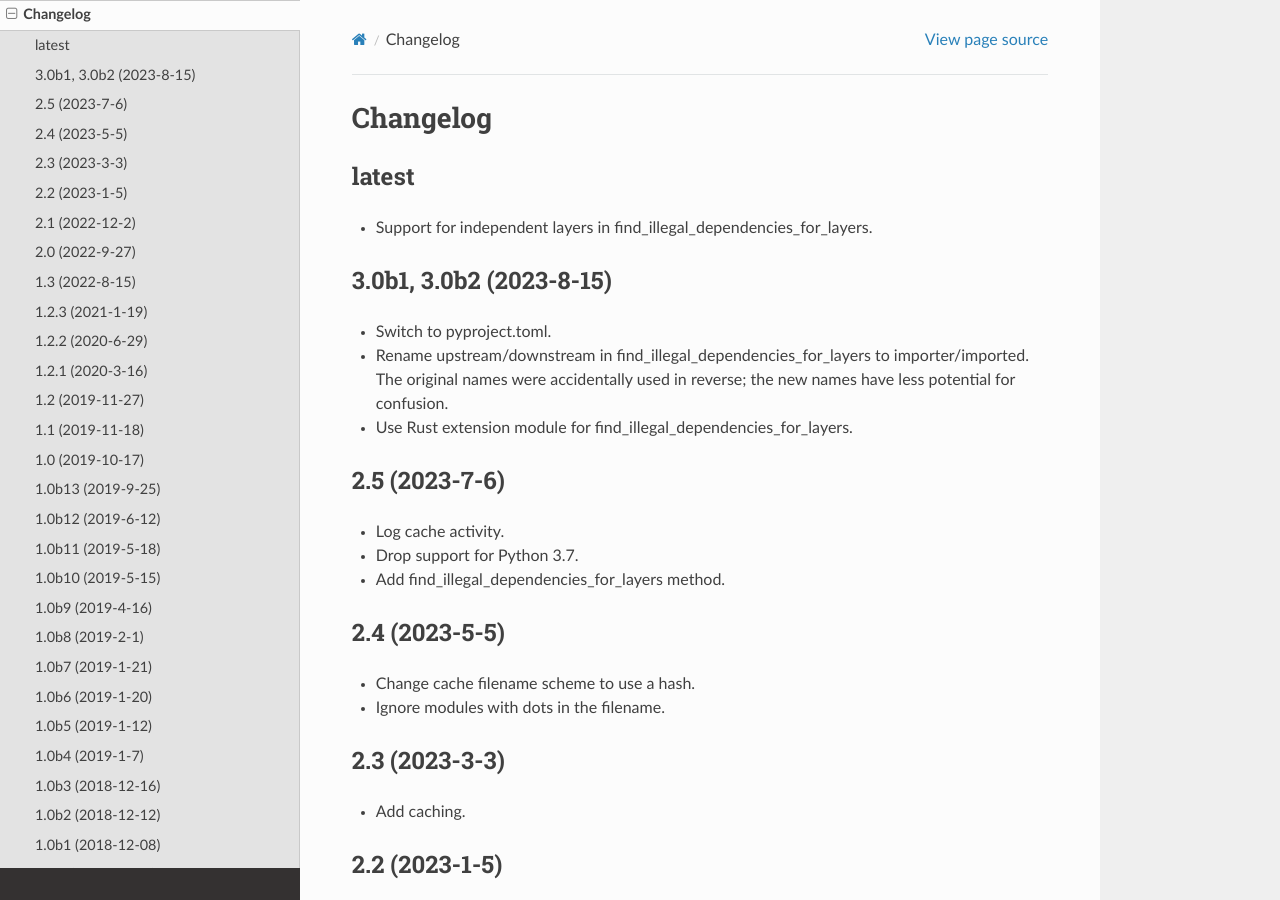
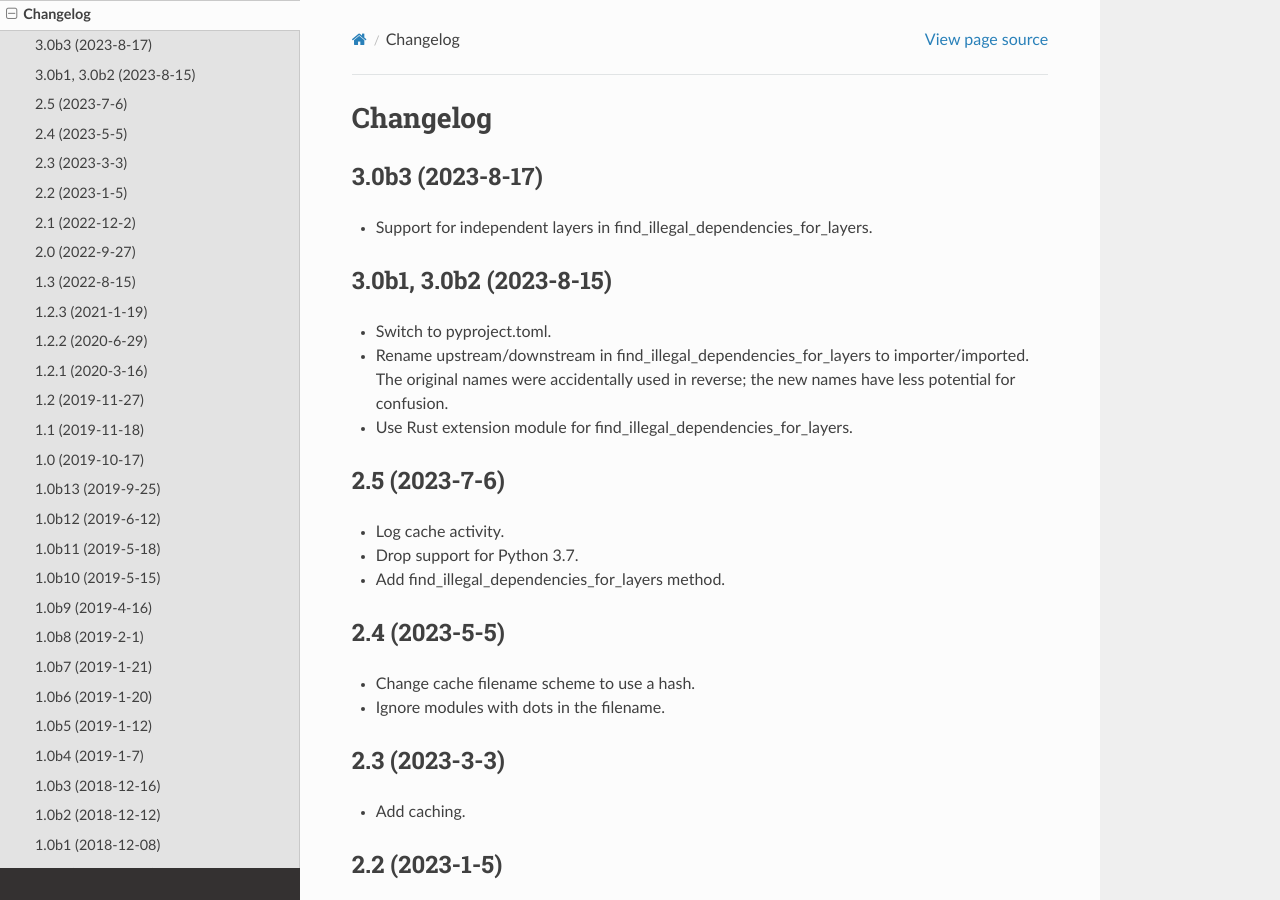
Before and after one commit to seddonym/grimp, a Sphinx documentation site: the page built from docs/changelog.rst, in a window 1280 px wide and 900 px high. Built offline with Sphinx 7.4.7 and the Read the Docs theme 2.0.0, drawn with Linux system fonts in a browser that asks for light colours.

Commit message:
Release v3.0b3

```diff
--- a/CHANGELOG.rst
+++ b/CHANGELOG.rst
@@ -2,8 +2,8 @@
 Changelog
 =========
 
-latest
-------
+3.0b3 (2023-8-17)
+-----------------
 
 * Support for independent layers in find_illegal_dependencies_for_layers.
 
--- a/docs/conf.py
+++ b/docs/conf.py
@@ -26,7 +26,7 @@
 # The short X.Y version
 version = ''
 # The full version, including alpha/beta/rc tags
-release = '3.0b2'
+release = '3.0b3'
 
 
 # -- General configuration ---------------------------------------------------
--- a/pyproject.toml
+++ b/pyproject.toml
@@ -8,7 +8,7 @@
 
 [project]
 name = "grimp"
-version = "3.0b2"
+version = "3.0b3"
 license = {text = "BSD 2-Clause License"}
 description = "Builds a queryable graph of the imports within one or more Python packages."
 authors = [
--- a/src/grimp/__init__.py
+++ b/src/grimp/__init__.py
@@ -1,4 +1,4 @@
-__version__ = "3.0b2"
+__version__ = "3.0b3"
 
 from .application.ports.graph import DetailedImport, ImportGraph
 from .domain.analysis import PackageDependency, Route
```
